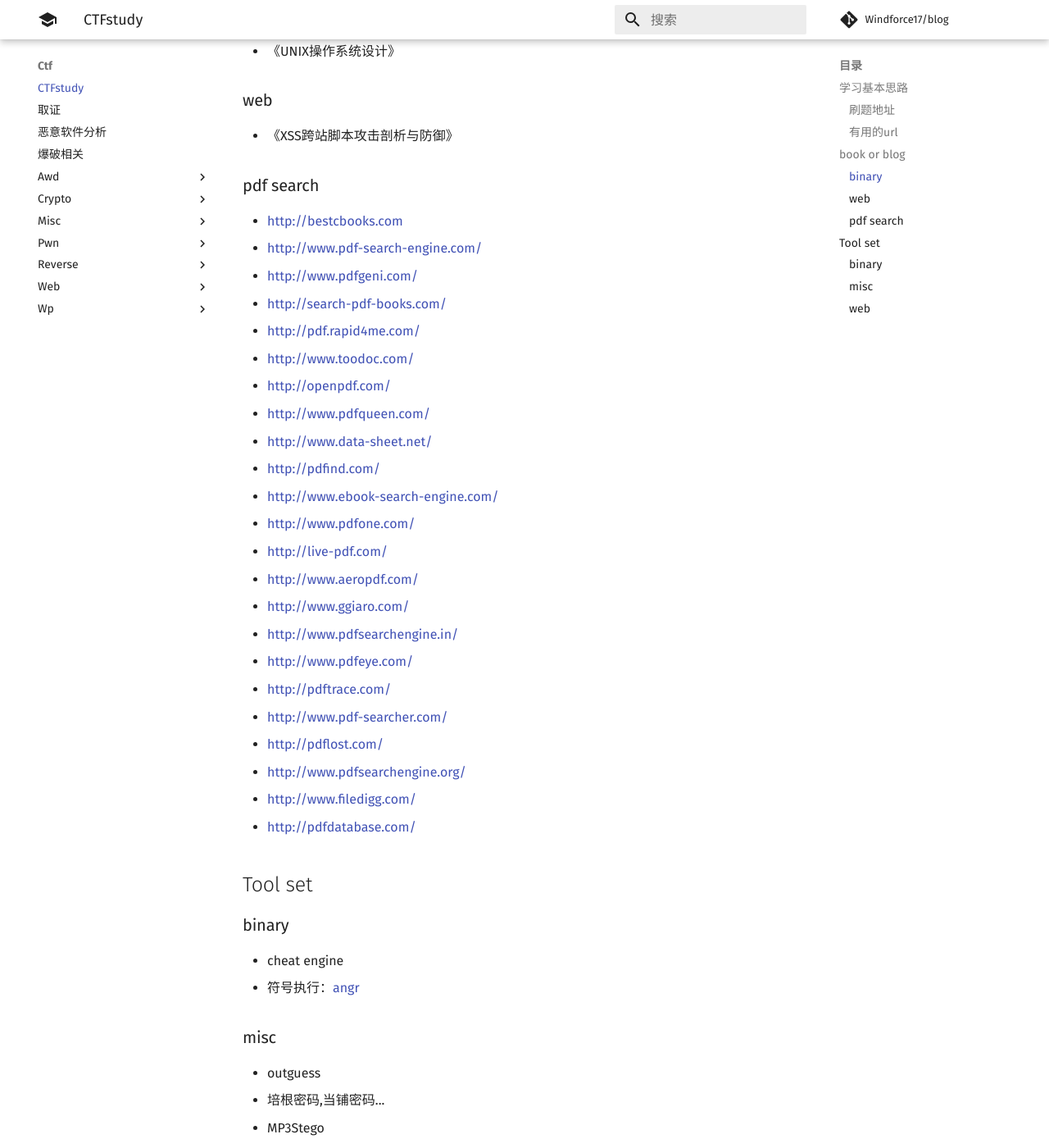
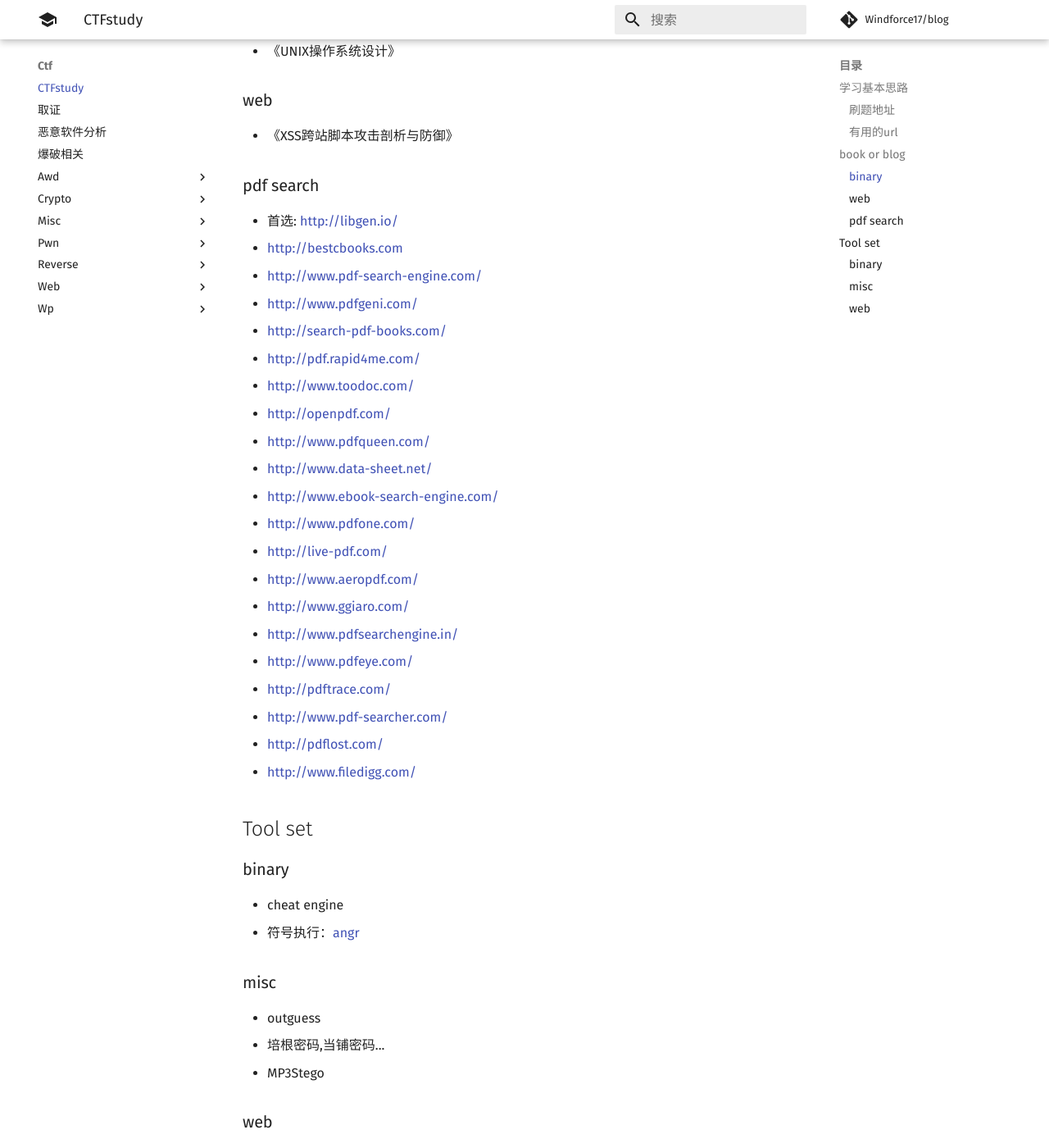
Before and after one commit to Windforce17/blog, an MkDocs documentation site: the page built from docs/ctf/CTFstudy.md, in a window 1280 px wide and 1400 px high, scrolled down 2313 px. Shown: the whole window at 82% size. Built offline with MkDocs 1.6.1 and Material for MkDocs 9.7.7, drawn with Linux system fonts in a browser that asks for light colours; comment, search, counter and statistics services are not loaded; some of the changed lines change nothing that is shown.

Commit message:
add pdf resource

```diff
--- a/docs/ctf/CTFstudy.md
+++ b/docs/ctf/CTFstudy.md
@@ -68,6 +68,7 @@
 - 《XSS跨站脚本攻击剖析与防御》
 
 ### pdf search
+- 首选: http://libgen.io/
 - http://bestcbooks.com
 - http://www.pdf-search-engine.com/
 - http://www.pdfgeni.com/
@@ -77,7 +78,6 @@
 - http://openpdf.com/
 - http://www.pdfqueen.com/
 - http://www.data-sheet.net/
-- http://pdfind.com/
 - http://www.ebook-search-engine.com/
 - http://www.pdfone.com/
 - http://live-pdf.com/
@@ -88,9 +88,7 @@
 - http://pdftrace.com/
 - http://www.pdf-searcher.com/
 - http://pdflost.com/
-- http://www.pdfsearchengine.org/
 - http://www.filedigg.com/
-- http://pdfdatabase.com/
 
 ## Tool set
 
```
